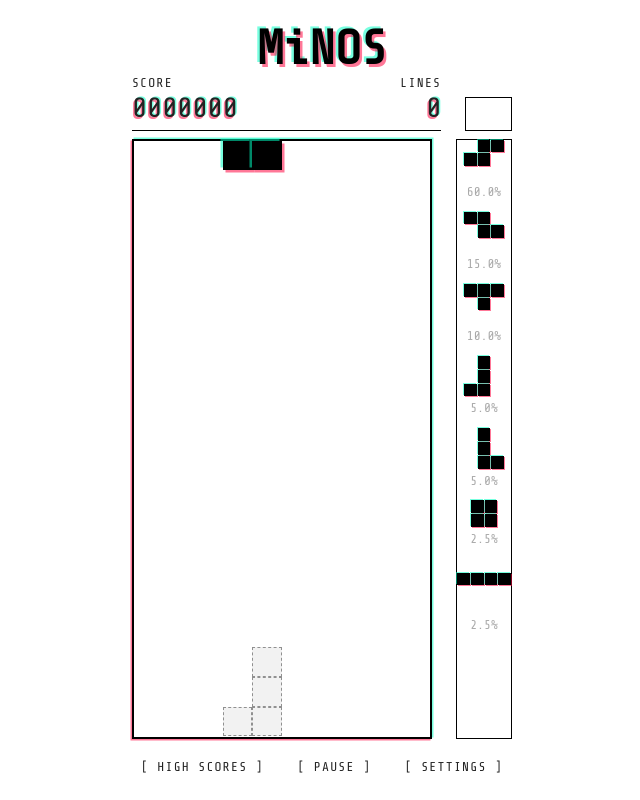
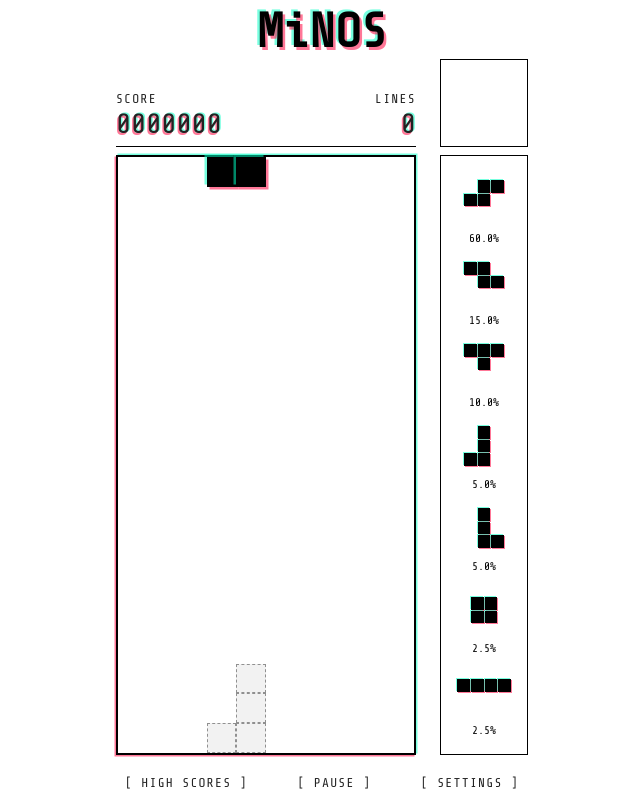
Before and after one commit to Janca/tetrais, a React (Vite) app: page / in a window 1280 px wide. Both pictures are taken after a click on the button "START". Shown: the top 800 px of the page, without its empty margins (318-958 px from the left). Built offline with nearby package versions, Linux system fonts and the light colour scheme.

Commit message:
fixed padding on miniblock previews

```diff
--- a/components/info/PieceSuggestionsPreview/PieceSuggestionsPreview.tsx
+++ b/components/info/PieceSuggestionsPreview/PieceSuggestionsPreview.tsx
@@ -1,7 +1,7 @@
 import React from 'react';
 import { Mino } from '@/types';
 import { TetrominoPreview } from '@components/ui';
-import '@components/ui/TetrominoPreview/styles.css';
+import './styles.css';
 
 export const PieceSuggestionsPreview: React.FC<{ pieces: Mino[], weights: number[] }> = ({ pieces, weights }) => {
     return (
@@ -19,9 +19,9 @@ export const PieceSuggestionsPreview: React.FC<{ pieces: Mino[], weights: number
                         const weightPercentage = weights?.[index] ? (weights[index] * 100).toFixed(1) : '...';
 
                         return (
-                            <div key={piece.key} className="piece-preview">
+                            <div key={piece.key} className="piece-odds-wrapper">
                                 <TetrominoPreview piece={piece} />
-                                <p className="piece-preview-percentage">{`${weightPercentage}%`}</p>
+                                <span className="piece-odds-percentage">{`${weightPercentage}%`}</span>
                             </div>
                         );
                     })
--- /dev/null
+++ b/components/info/PieceSuggestionsPreview/styles.css
@@ -0,0 +1,26 @@
+.next-piece-container {
+    display: flex;
+    flex-flow: column nowrap;
+    align-items: center;
+    justify-content: space-evenly;
+    gap: 0.5rem;
+    height:100%;
+
+    padding: 1rem;
+}
+
+.piece-odds-wrapper {
+    display: flex;
+    flex-flow: column nowrap;
+    align-items: center;
+    justify-content: center;
+    width: 100%;
+    height: 100%;
+}
+
+.piece-odds-percentage {
+    margin-top: 5px;
+    font-size: 0.7rem;
+    font-weight: 500;
+    color: var(--foreground);
+}
--- a/components/ui/TetrominoPreview/styles.css
+++ b/components/ui/TetrominoPreview/styles.css
@@ -3,8 +3,9 @@
     flex-direction: column;
     align-items: center;
     justify-content: center;
-    width: 100%;
-    height: 100%;
+
+    width: var(--piece-grid-size);
+    height: var(--piece-grid-size);
 }
 
 .piece-grid-container {
@@ -26,9 +27,3 @@
     width: var(--preview-grid-size);
     height: var(--preview-grid-size);
 }
-
-.piece-preview-percentage {
-    margin-top: 5px;
-    font-size: 0.8rem;
-    color: #aaa;
-}
```
